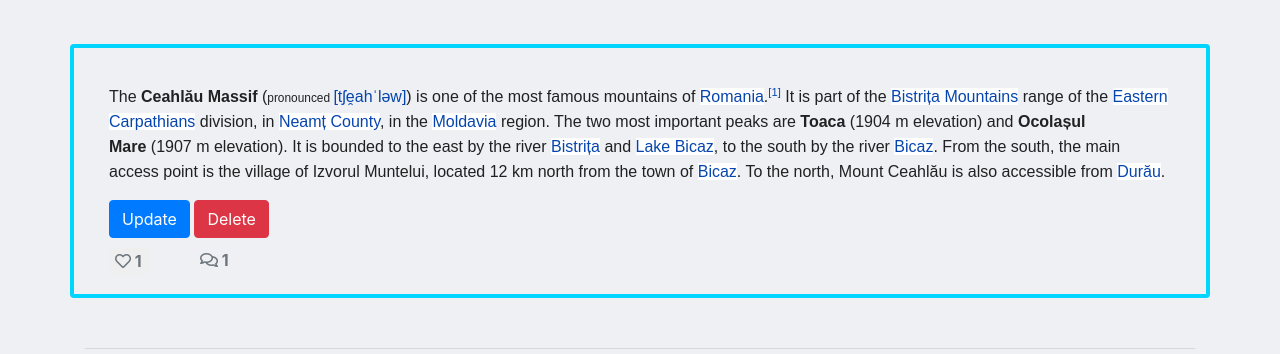
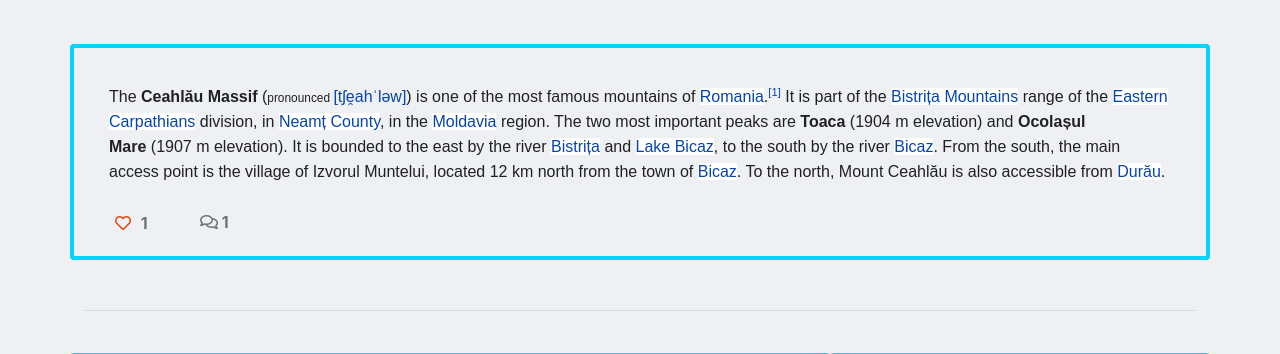
Before and after one commit to StefanCucuta/discover_romania, a Django app: a page that uses templates/post_detail.html in a window 1280 px wide. Shown: the part 347-701 px from the top of the page. Run offline with Django 3.2, Linux system fonts and the light colour scheme; a user stored in the database is signed in; data comes from the database, SQL or seed files in the repository; some libraries are stand-ins or nearby versions.

Commit message:
updated likes form

```diff
--- a/templates/post_detail.html
+++ b/templates/post_detail.html
@@ -31,17 +31,25 @@
                 <p class="card-text ">
                     {{ post.content | safe }}
                 </p>
-                {% if user.username == post.author.username %}
-                <a href="{% url 'post-update' post.slug %}" class="btn btn-primary"> Update </a>
-                <a href="{% url 'post-delete' post.slug %}" class="btn btn-danger"> Delete </a>
-                {% endif %}
                 <div class="row">
 
                     <div class="col-1">
+                        <strong>
+                            {% if user.is_authenticated %}
+                            <form class="d-inline" action="{% url 'post_like' post.slug %}" method="POST">
+                                {% csrf_token %}
+                                {% if liked %}
+                                <button type="submit" name="blogpost_id" value="{{post.slug}}" class="btn-like"><i class="fas fa-heart"></i></button>
+                                {% else %}
+                                <button type="submit" name="blogpost_id" value="{{post.slug}}" class="btn-like"><i class="far fa-heart"></i></button>
+                                {% endif %}
+                            </form>
+                            {% else %}
+                            <span class="text-secondary"><i class="far fa-heart"></i></span>
+                            {% endif %}
                         <!-- The number of likes goes before the closing strong tag -->
-                        <form action="{% url 'post_like' post.slug %}" method='POST'> {% csrf_token %}
-                        <button style = "border:none;" type = "submit"><strong class="text-secondary"><i class="far fa-heart"></i> {{ post.number_of_likes }} </strong></button>
-                        </form>
+                        <span class="text-secondary">{{ post.number_of_likes }} </span>
+                        </strong>
                     </div>
                     <div class="col-1">
                         {% with comments.count as total_comments %}
```
